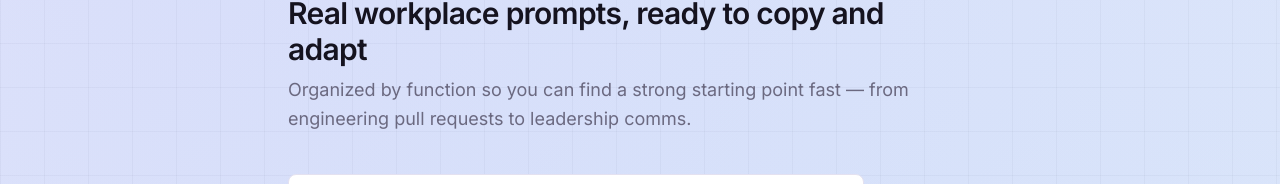
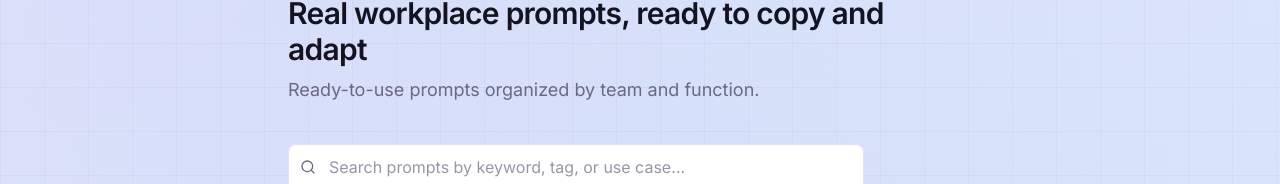
Before and after one commit to amymaybe222-jpg/AI-Workbench, a Next.js app: page /prompts in a window 1280 px wide. Shown: the part 133-317 px from the top of the page. Built offline with nearby package versions, Linux system fonts and the light colour scheme.

Commit message:
Shorten Prompt Library page description

```diff
--- a/src/app/prompts/page.tsx
+++ b/src/app/prompts/page.tsx
@@ -14,7 +14,7 @@ export default function PromptsPage() {
       <PageHeader
         eyebrow="Prompt Library"
         title="Real workplace prompts, ready to copy and adapt"
-        description="Organized by function so you can find a strong starting point fast — from engineering pull requests to leadership comms."
+        description="Ready-to-use prompts organized by team and function."
       />
       <PromptLibrary />
     </div>
```
